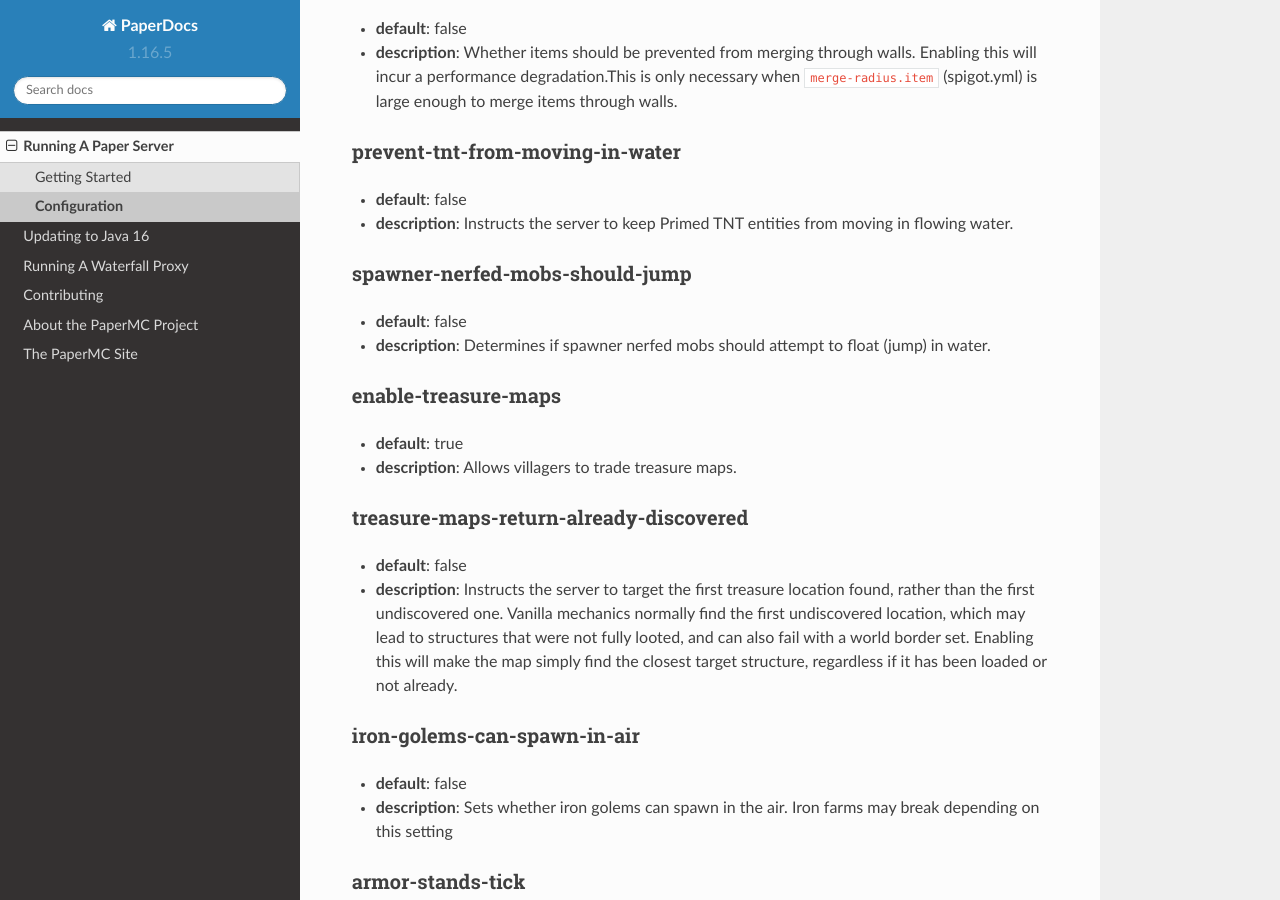
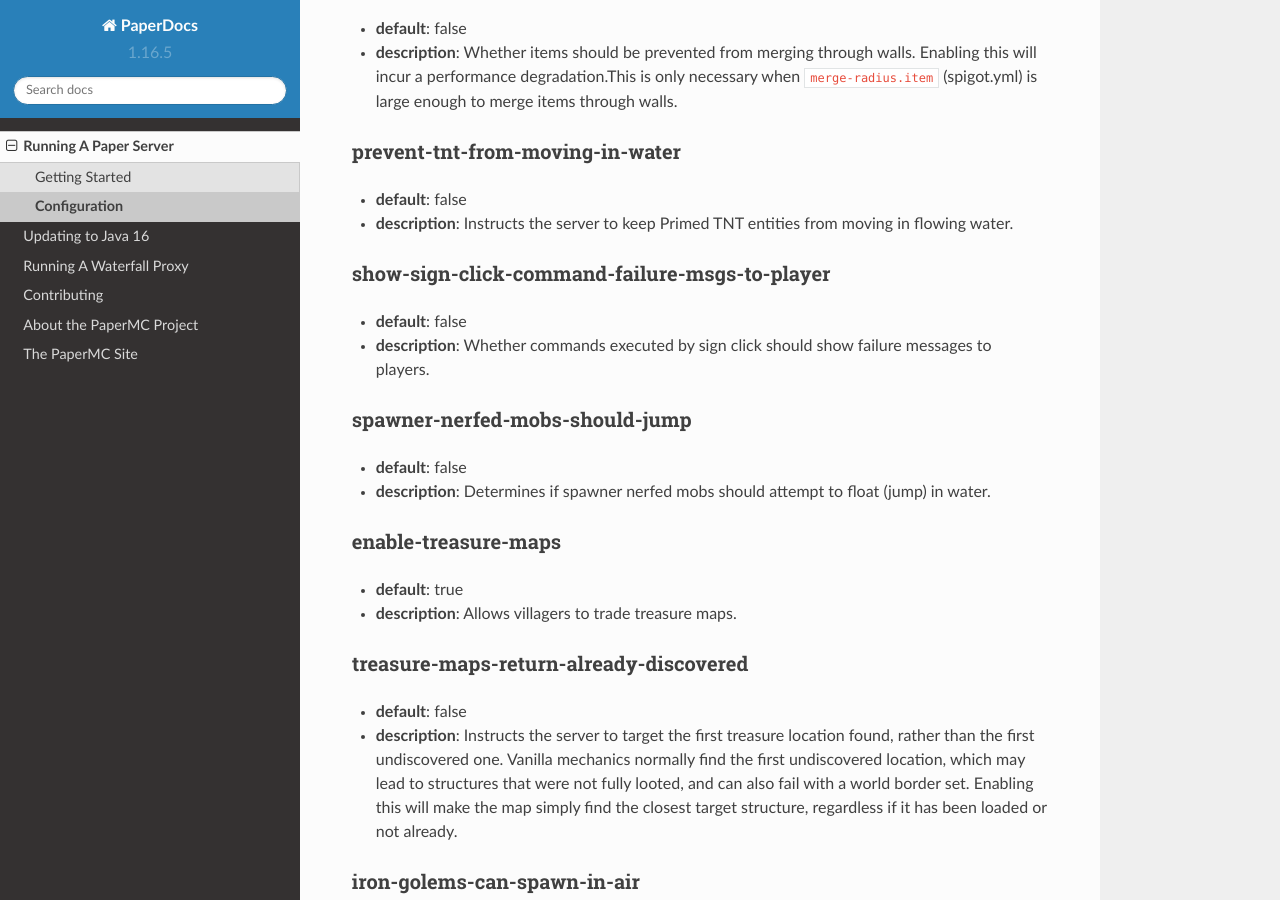
Before and after one commit to PaperMC/PaperDocs, a Sphinx documentation site: the page built from source/server/configuration.rst, in a window 1280 px wide and 900 px high, scrolled down 13877 px. Built offline with Sphinx 7.4.7 and the Read the Docs theme 2.0.0, drawn with Linux system fonts in a browser that asks for light colours; pages that are not in the unit, such as notebooks, are missing from menus; some of the changed text lies outside the part shown.

Commit message:
document show-sign-click-command-failure-msgs-to-player

```diff
--- a/source/server/configuration.rst
+++ b/source/server/configuration.rst
@@ -611,6 +611,12 @@
 * **description**: Instructs the server to keep Primed TNT entities from moving
   in flowing water.
 
+show-sign-click-command-failure-msgs-to-player
+~~~~~~~~~~~~~~~~~~~~~~~~~~~~~~~~~~~~~~~~~~~~~~
+* **default**: false
+* **description**: Whether commands executed by sign click should show failure
+  messages to players.
+
 spawner-nerfed-mobs-should-jump
 ~~~~~~~~~~~~~~~~~~~~~~~~~~~~~~~
 * **default**: false
```
Also changed, not shown: other parts of source/server/configuration.rst (+1 -1 lines).
